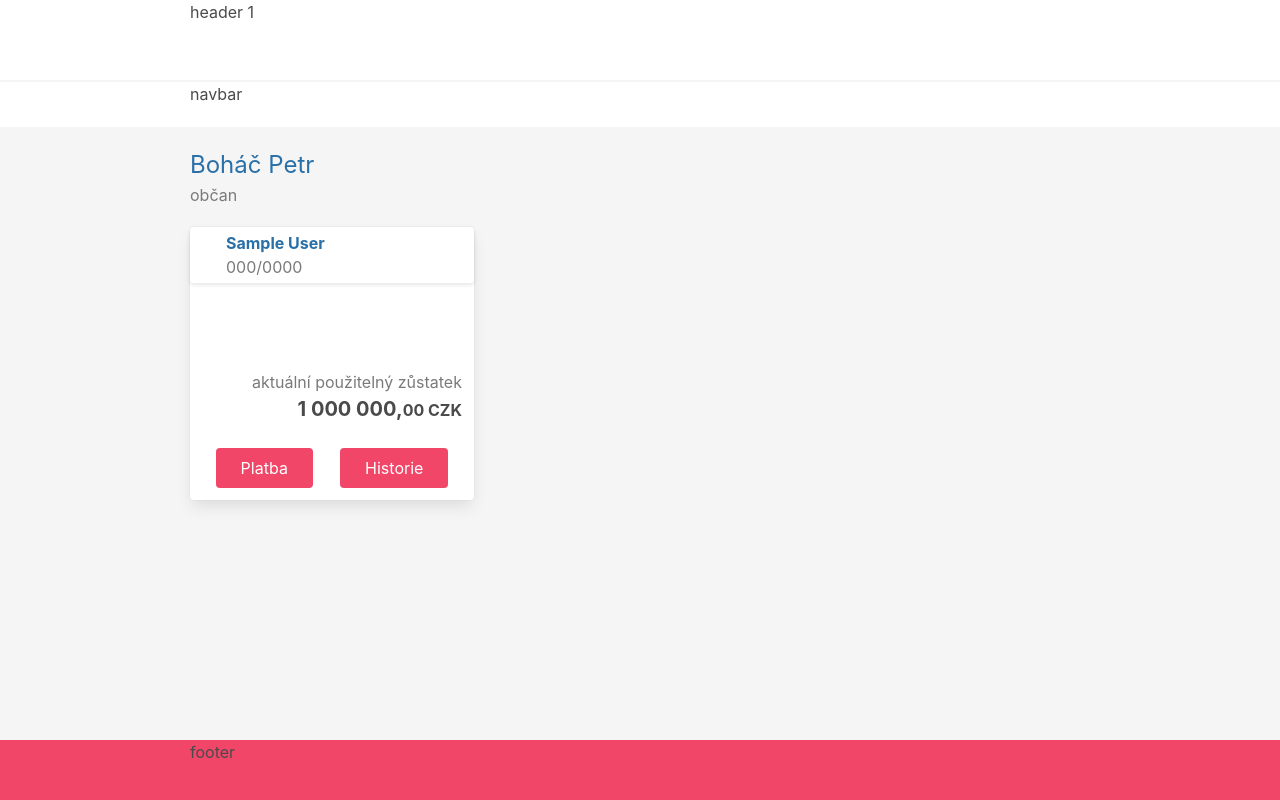
After one commit to Pzdrs/STIN-bank, a Django app: page /account/1/ in a window 1280 px wide. The commit adds this page. Run offline with Django 4.2, Linux system fonts and the light colour scheme; a user stored in the database is signed in; tables that the repository leaves empty hold one stand-in row (values such as "Sample post").

Commit message:
zamakal jsem na frontendu i na backendu

```diff
--- a/STINBank/templates/base_template.html
+++ b/STINBank/templates/base_template.html
@@ -20,8 +20,68 @@
     {% block extra_css %}{% endblock %}
     {% block js %}{% include 'includes/js.html' %}{% endblock %}
     {% block extra_js %}{% endblock %}
+    <style>
+        html, body {
+            height: 100%;
+            margin: 0;
+            padding: 0;
+        }
+
+        header {
+
+        }
+
+        main {
+            min-height: calc(100% - 127px - 60px);
+            padding: 20px;
+            box-sizing: border-box;
+            background-color: #f5f5f5;
+        }
+
+        footer {
+            height: 60px;
+            background-color: #f5f5f5;
+        }
+
+        .header-navbar-top {
+            height: 80px;
+        }
+
+        .header-navbar-bottom {
+            height: 45px;
+        }
+
+        .header-divider {
+            margin: 0;
+        }
+
+        .container {
+            max-width: 900px!important;
+            margin: 0 auto;
+        }
+    </style>
 </head>
 <body>
-hello
+{% block body %}
+    <header>
+        <section class="header-navbar-top container">
+            header 1
+        </section>
+        <hr class="header-divider">
+        <section class="header-navbar-bottom container">
+            navbar
+        </section>
+    </header>
+    <main>
+        <div class="container">
+            {% block content %}{% endblock %}
+        </div>
+    </main>
+    <footer class="has-background-danger">
+        <div class="container">
+            footer
+        </div>
+    </footer>
+{% endblock %}
 </body>
 </html>
--- a/bank/models.py
+++ b/bank/models.py
@@ -1,24 +1,54 @@
+import random
+import string
+
 from django.contrib.auth.models import User
 from django.db import models
 
 
 class AccountQuerySet(models.QuerySet):
-    def owned_by(self, user: User):
-        return self.filter(user=user)
+    def for_user(self, user: User):
+        return self.filter(owner=user)
+
+    def for_number(self, number: str):
+        return self.filter(account_number=number)
+
+
+def generate_account_number():
+    while True:
+        random_number = random.choices(string.digits, k=13)
+        if not Account.objects.for_number(random_number):
+            return f'{"".join(random_number[:3])}-{"".join(random_number[3:])}'
 
 
 class Account(models.Model):
+    ACCOUNT_TYPES = (
+        ('mujucet', 'MůjÚčet'),
+        ('mujucet_plus', 'MůjÚčet PLUS'),
+        ('mujucet_gold', 'MůjÚčet GOLD'),
+        ('g2', 'Studentský účet G2'),
+    )
+    account_number = models.CharField(max_length=14, editable=False, unique=True)
     owner = models.ForeignKey(User, on_delete=models.CASCADE)
+    type = models.CharField(max_length=15, choices=ACCOUNT_TYPES, default=ACCOUNT_TYPES[0])
+    name = models.CharField(max_length=100, blank=True)
     created_at = models.DateTimeField(auto_now_add=True)
     updated_at = models.DateTimeField(auto_now=True)
 
     objects = AccountQuerySet.as_manager()
+
+    def save(self, force_insert=False, force_update=False, using=None, update_fields=None):
+        self.account_number = generate_account_number()
+        super().save(force_insert, force_update, using, update_fields)
 
     def get_balance(self, currency: str = None):
         account_balance = AccountBalance.objects.for_account(self)
         if currency:
             account_balance = account_balance.filter(currency=currency)
         return account_balance
+
+    @property
+    def display_name(self):
+        return self.name if self.name else self.get_type_display()
 
 
 class Currency:
--- a/bank/templates/dashboard.html
+++ b/bank/templates/dashboard.html
@@ -1 +1,14 @@
 {% extends 'base_template.html' %}
+{% block content %}
+    <div>
+        <p class="is-size-4 has-text-info-dark">Boháč Petr</p>
+        <p class="has-text-grey">občan</p>
+    </div>
+    <div class="columns is-multiline mt-2">
+        <div class="column is-4">
+            {% for account in accounts %}
+                {% include 'includes/account_card.html' with account=account %}
+            {% endfor %}
+        </div>
+    </div>
+{% endblock %}
--- /dev/null
+++ b/bank/templates/includes/account_card.html
@@ -0,0 +1,25 @@
+<div class="card">
+    <a href="{% url 'bank:account-detail' account.pk %}">
+        <header class="card-header p-1">
+            <div class="p-4">
+                <i class="fa-solid fa-coins"></i>
+            </div>
+            <div>
+                <p class="has-text-weight-bold has-text-info-dark">{{ account.display_name }}</p>
+                <p class="has-text-grey">{{ account.account_number }}/0000</p>
+            </div>
+        </header>
+    </a>
+    <div class="card-content p-3">
+        <div class="content has-text-right" style="padding-top: 75px;">
+            <p class="has-text-grey m-0">aktuální použitelný zůstatek</p>
+            <p class="is-size-5 has-text-weight-bold">
+                1 000 000,<span class="is-size-6">00 CZK</span>
+            </p>
+        </div>
+        <div class="is-flex is-justify-content-space-around">
+            <a href="{% url 'bank:account-payment' account.pk %}" class="button is-danger px-5">Platba</a>
+            <a href="{% url 'bank:account-history' account.pk %}" class="button is-danger px-5">Historie</a>
+        </div>
+    </div>
+</div>
--- a/bank/urls.py
+++ b/bank/urls.py
@@ -6,4 +6,7 @@ app_name = 'bank'
 
 urlpatterns = [
     path('dashboard/', DashboardView.as_view(), name='dashboard'),
+    path('account/<int:pk>/', DashboardView.as_view(), name='account-detail'),
+    path('account/<int:pk>/history', DashboardView.as_view(), name='account-history'),
+    path('account/<int:pk>/payment', DashboardView.as_view(), name='account-payment'),
 ]
--- a/bank/views.py
+++ b/bank/views.py
@@ -1,6 +1,7 @@
 from django.views.generic import TemplateView
 
 from STINBank.views import BankView
+from bank.models import Account
 
 
 # Create your views here.
@@ -8,3 +9,10 @@ from STINBank.views import BankView
 class DashboardView(BankView, TemplateView):
     template_name = 'dashboard.html'
     title = 'Dashboard'
+
+    def get_context_data(self, **kwargs):
+        context = super().get_context_data(**kwargs)
+
+        context['accounts'] = Account.objects.for_user(self.request.user)
+
+        return context
```
Also changed, not shown: bank/migrations/0003_account_name_account_type.py (added), bank/migrations/0004_alter_account_type.py (added), bank/migrations/0005_account_account_number.py (added).
